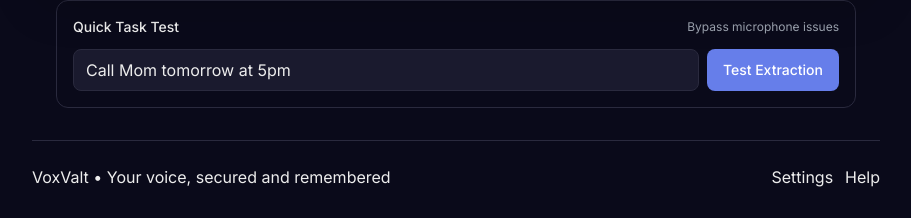
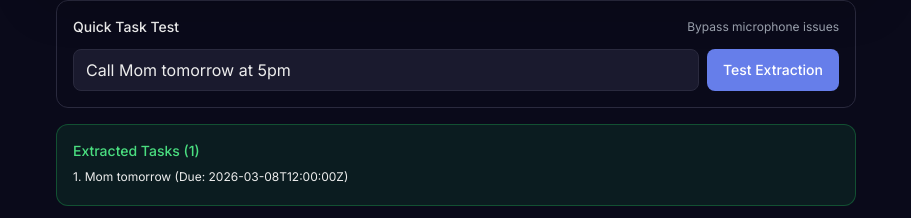
Before and after one commit to Shubhm8971/VoxValt, a Next.js app: page / in a window 1280 px wide. Both pictures are taken after a click on the button "Test Extraction". Shown: the part 737-955 px from the top of the page, without its empty margins (184-1095 px from the left). Built offline with nearby package versions, Linux system fonts and the light colour scheme; no server answers.

Commit message:
Add debug display for extracted tasks - fix UI visibility issue

```diff
--- a/app/page.tsx
+++ b/app/page.tsx
@@ -353,6 +353,10 @@ export default function Home() {
                             setExtractedTasks(tasksWithDates);
                             console.log('[QUICK TEST] Tasks created:', tasksWithDates);
                             alert(`Successfully extracted ${tasksWithDates.length} task(s)!`);
+                            console.log('[QUICK TEST] Tasks created:', tasksWithDates);
+                            console.log('[QUICK TEST] extractedTasks state will be updated');
+                            setExtractedTasks(tasksWithDates);
+                            console.log('[QUICK TEST] extractedTasks state updated');
                           } else {
                             console.log('[QUICK TEST] No tasks extracted');
                             alert('No tasks could be extracted from the text. Try something like "Call Mom tomorrow at 5pm"');
@@ -366,6 +370,20 @@ export default function Home() {
                   </div>
                 </div>
               </div>
+
+              {/* Simple Debug Display */}
+              {extractedTasks.length > 0 && (
+                <div className="max-w-4xl mx-auto px-4 sm:px-6 mt-4">
+                  <div className="bg-green-500/10 border border-green-500/30 rounded-xl p-4">
+                    <h3 className="text-sm font-medium text-green-400 mb-2">Extracted Tasks ({extractedTasks.length})</h3>
+                    {extractedTasks.map((task, index) => (
+                      <div key={task.id} className="text-xs text-vox-text mb-1">
+                        {index + 1}. {task.title} {task.due_date && `(Due: ${task.due_date})`}
+                      </div>
+                    ))}
+                  </div>
+                </div>
+              )}
             </div>
           ) : activeTab === 'archive' ? (
             <div className="animate-fade-in-up">
```
